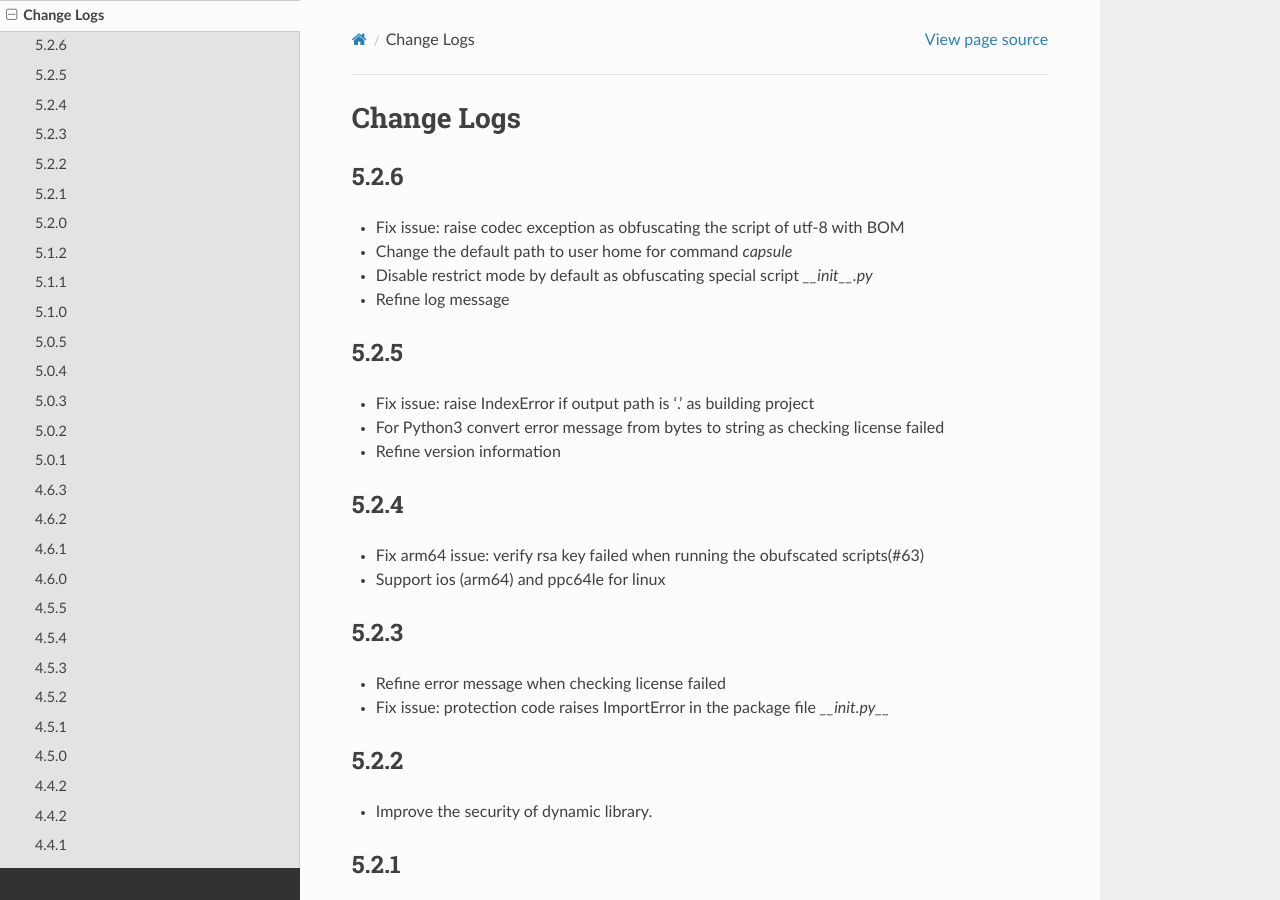
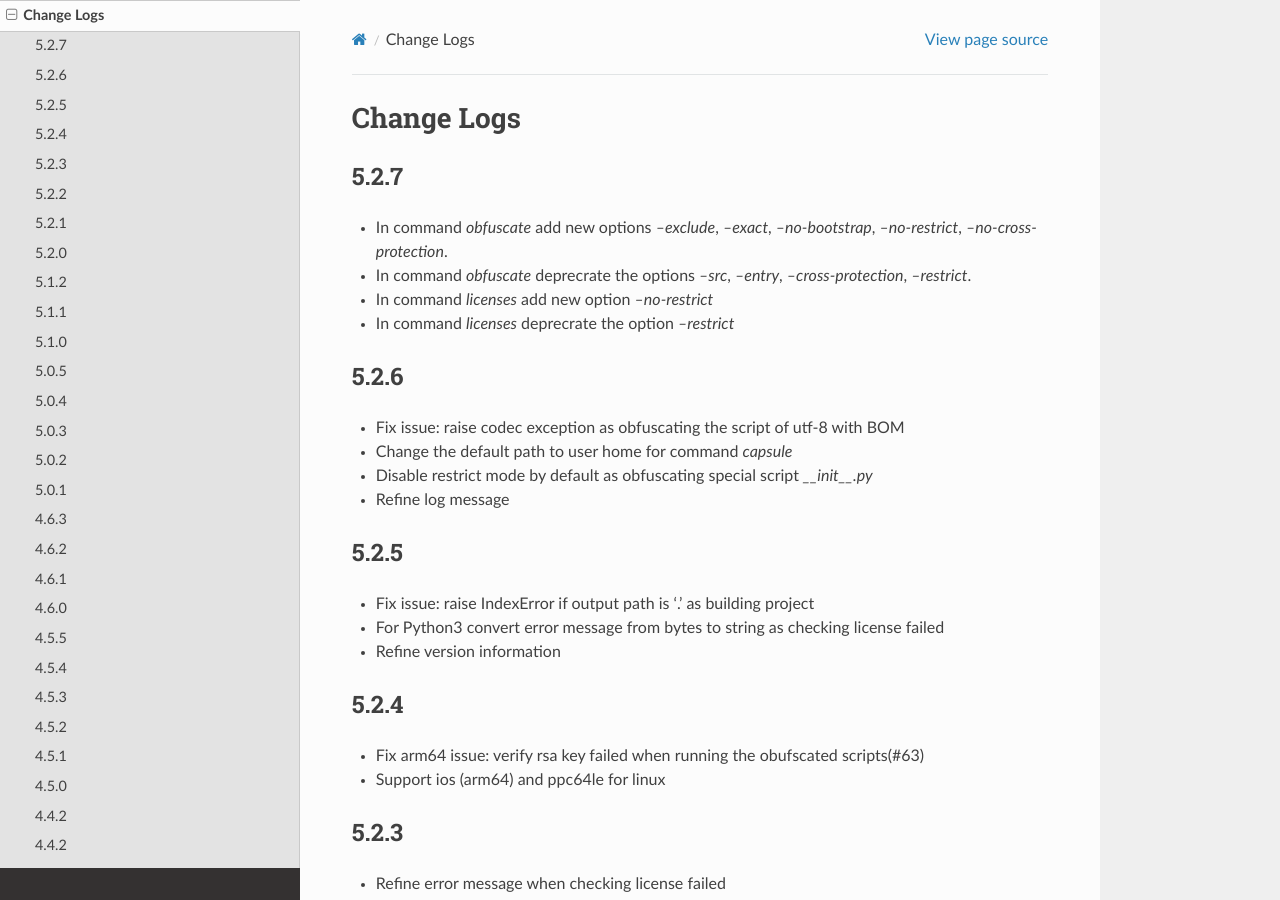
Before and after one commit to dashingsoft/pyarmor, a Sphinx documentation site: the page built from docs/change-logs.rst, in a window 1280 px wide and 900 px high. Built offline with Sphinx 7.4.7 and the Read the Docs theme 2.0.0, drawn with Linux system fonts in a browser that asks for light colours.

Commit message:
Add change logs

```diff
--- a/docs/change-logs.rst
+++ b/docs/change-logs.rst
@@ -2,6 +2,15 @@
 
 Change Logs
 ===========
+
+5.2.7
+-----
+* In command `obfuscate` add new options `--exclude`, `--exact`,
+  `--no-bootstrap`, `--no-restrict`, `--no-cross-protection`.
+* In command `obfuscate` deprecrate the options `--src`, `--entry`,
+  `--cross-protection`, `--restrict`.
+* In command `licenses` add new option `--no-restrict`
+* In command `licenses` deprecrate the option `--restrict`
 
 5.2.6
 -----
```
